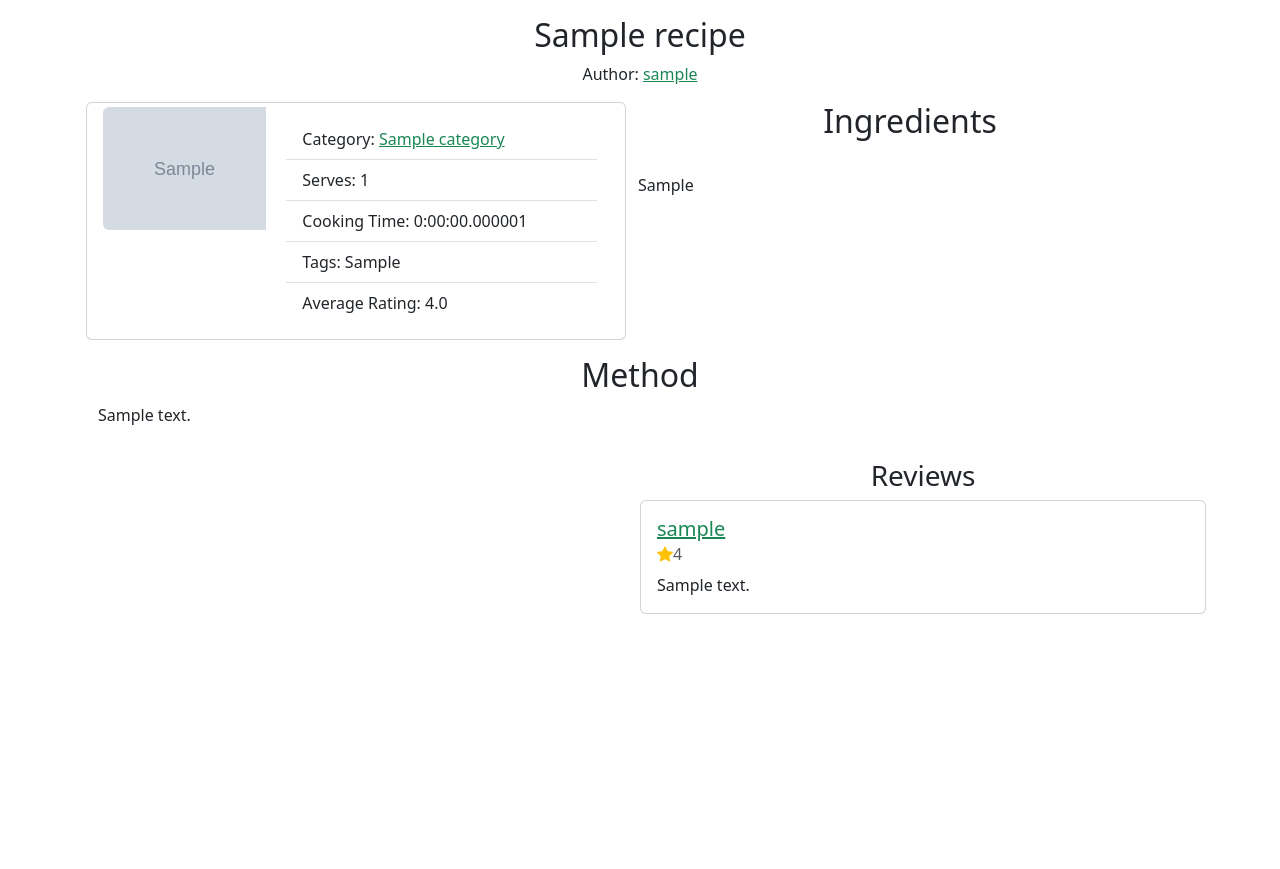
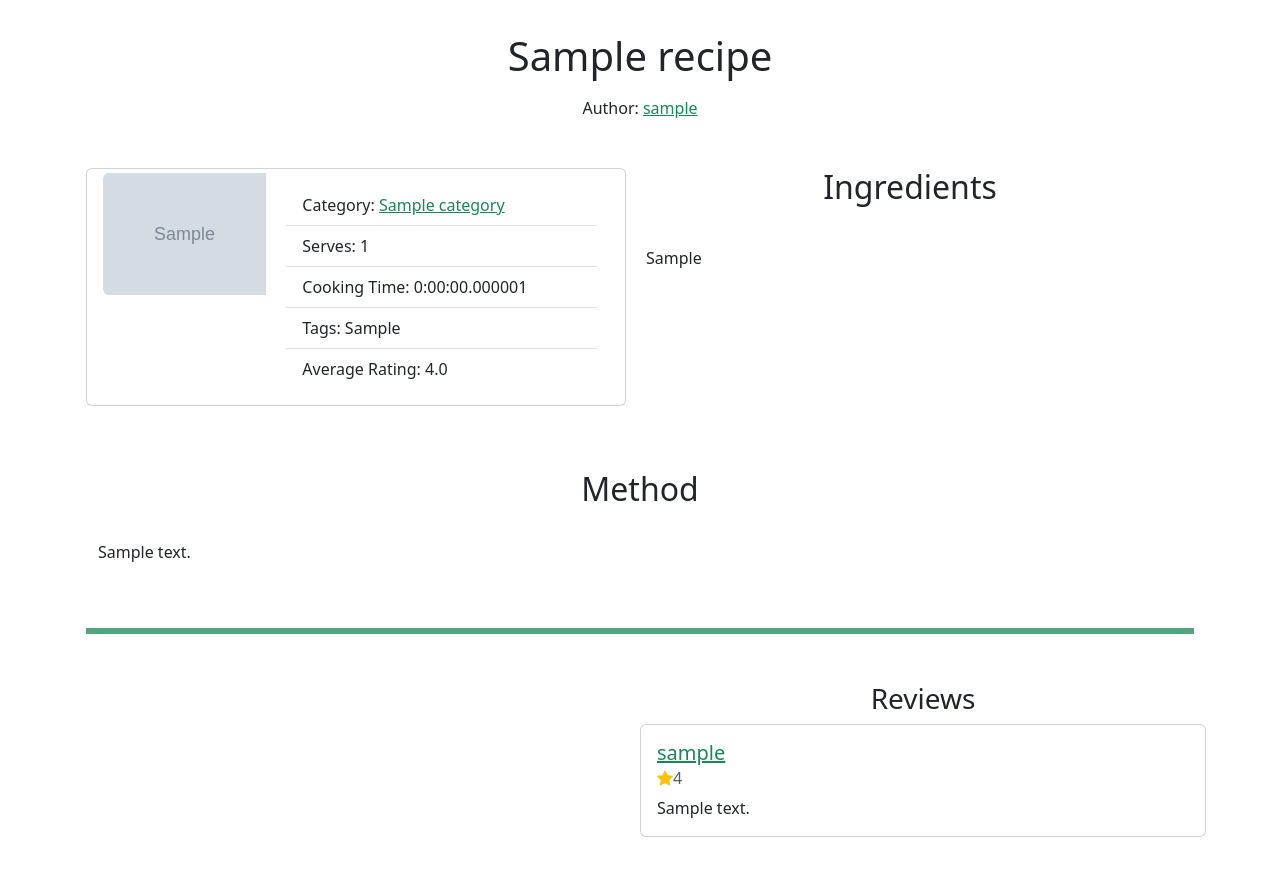
Before and after one commit to TylerWolfWilliams/food_for_thought, a Django app: a page that uses templates/recipes/recipe.html in a window 1280 px wide. Shown: the part 76-945 px from the top of the page. Before the commit the page ends 690 px from the top, so only its background shows below. Run offline with Django 3.2, Linux system fonts and the light colour scheme; tables that the repository leaves empty hold one stand-in row (values such as "Sample post"); grey boxes marked "Sample" are stand-in pictures; some libraries are stand-ins or nearby versions.

Commit message:
Small CSS Work

```diff
--- a/templates/recipes/recipe.html
+++ b/templates/recipes/recipe.html
@@ -5,17 +5,17 @@
 {% block body_block %}
 <div class="container justify-content-md-center mb-3">
     <div class="text-center mb-3">
-        <h2 class="text-center">{{ recipe.title }}</h2>
+        <h1 class="text-center m-3">{{ recipe.title }}</h1>
         <div class="mx-2">
             Author: <a href = "{% url 'recipes:show_non_user_account' recipe.author.id %}">{{ recipe.author }}</a>
         </div>
-        <div class="mb-2">
+        <div class="m-4">
             {% if user.is_authenticated %}
                  {% include 'recipes/toggle_save_button.html' with recipe=recipe %}
             {% endif %}
         </div>
     </div>
-    <div class="row">
+    <div class="row mt-5">
     <div class="card mb-3" style="max-width: 540px;">
         <div class="row g-0">
             <div class="col-md-4 p-1 justify-content-end">
@@ -45,23 +45,25 @@
     </div>
         <div class="col mx-6">
             <h2 class="text-center">Ingredients</h2><br>
-            <p>{{ recipe.ingredients }}</p>
+            <p class="p-2">{{ recipe.ingredients }}</p>
         </div>
     </div>
 
-    <div class="row justify-content-around">
+    <div class="row justify-content-around mt-5">
         <div class="col">
-            <h2 class="text-center">Method</h2>
+            <h2 class="text-center">Method</h2><br>
             <p>{{ recipe.content }}</p>
         </div>
     </div>
 </div>
 
+<hr class="border border-success border-3 opacity-75 mb-5 mt-5">
+
 <div class="row">
     <div class="col">
         {% if review_form %}
-             <h3 class="text-center">Leave a Review:</h3>
-             <div>
+            <h3 class="text-center">Leave a Review:</h3>
+            <div>
                  <form id="review_form" method="POST" action="{% url 'recipes:show_recipe' recipe.author.id recipe.slug %}">
                      {% csrf_token %}
                          <div class="rating">
```
